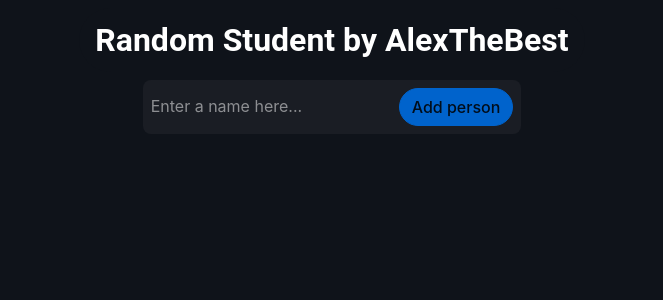
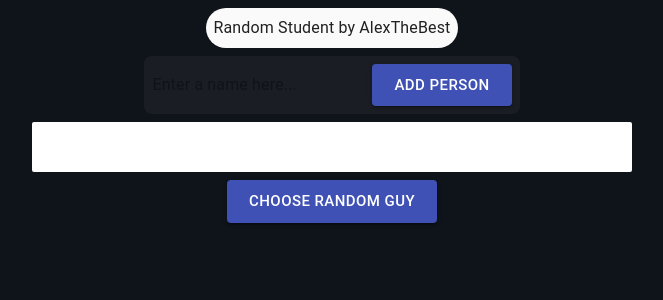
Before and after one commit to JaavLex/random-student, a Next.js app: page / in a window 1280 px wide. Shown: the top 300 px of the page, without its empty margins (308-971 px from the left). Built offline with nearby package versions, Linux system fonts and the light colour scheme.

Commit message:
[feat] Now has localstorage

```diff
--- a/pages/index.tsx
+++ b/pages/index.tsx
@@ -5,32 +5,39 @@ import AppButton from 'components/AppButton'
 import AppTitle from 'components/AppTitle'
 import PlayerCardList from 'components/PlayerCardList'
 import React, { useState } from 'react'
+import { useLocalStorageState } from 'hooks/useLocalStorageState'
 
 export default function index() {
-  const [pList, setPList] = useState([])
-  const [uIndex, setUIndex] = useState(1)
+  const [lList, setLList] = useLocalStorageState(
+    'jaavlex-randomstudent-list',
+    []
+  )
+
+  const [uIndex, setUIndex] = useState(
+    Math.floor((Math.random() * 10 * 10) ^ 20)
+  )
   const [sUser, setSUser] = useState('')
   const [open, setOpen] = React.useState(false)
   const handleOpen = () => setOpen(true)
   const handleClose = () => setOpen(false)
 
   function removeUser(playerId: number) {
-    const tempPList = [...pList]
-    pList.forEach(
-      (e: any, i: any) => e.id == playerId && tempPList.splice(i, 1)
+    const templList = [...lList]
+    lList.forEach(
+      (e: any, i: any) => e.id == playerId && templList.splice(i, 1)
     )
-    setPList(tempPList)
+    setLList(templList)
   }
 
   function addUser(userName: string) {
-    const tempPList = [...pList]
-    tempPList.push({ id: uIndex, username: userName })
-    setPList(tempPList)
-    setUIndex(uIndex + 1)
+    const templList = [...lList]
+    templList.push({ id: uIndex, username: userName })
+    setLList(templList)
+    setUIndex(Math.floor((Math.random() * 10 * 10) ^ 20))
   }
 
   function selectUser() {
-    setSUser(pList[Math.floor(Math.random() * pList.length)].username)
+    setSUser(lList[Math.floor(Math.random() * lList.length)].username)
   }
 
   return (
@@ -42,17 +49,15 @@ export default function index() {
     >
       <AppTitle title="Random Student by AlexTheBest" />
       <AppAddUser onAdd={(uName) => addUser(uName)} />
-      {pList.length > 0 && (
       <Box
         display="flex"
         justifyContent="center"
         flexDirection="column"
         alignItems="center"
       >
-          <PlayerCardList players={pList} onRemove={(id) => removeUser(id)} />
+        <PlayerCardList players={lList} onRemove={(id) => removeUser(id)} />
         <AppButton text="Choose random guy" onClickButton={handleOpen} />
       </Box>
-      )}
 
       <Modal
         open={open}
--- a/src/components/AppAddUser.tsx
+++ b/src/components/AppAddUser.tsx
@@ -1,17 +1,14 @@
 import AppInput from './AppInput'
 import AppButton from './AppButton'
 import { Box } from '@material-ui/system'
-import React from 'react'
+import React, { useState } from 'react'
 
 type AppAddUserProps = {
   onAdd: (uName: string) => void
 }
 
 export default function AppAddUser({ onAdd }: AppAddUserProps) {
-  let userName = ''
-  function saveUserName(username: string) {
-    userName = username
-  }
+  const [userName, setUserName] = useState('')
   return (
     <Box
       maxWidth="600px"
@@ -21,7 +18,7 @@ export default function AppAddUser({ onAdd }: AppAddUserProps) {
       padding={1}
       borderRadius={2}
     >
-      <AppInput onChangeInput={(event) => saveUserName(event.target.value)} />
+      <AppInput onChangeInput={(event) => setUserName(event.target.value)} />
       <AppButton text="Add person" onClickButton={() => onAdd(userName)} />
     </Box>
   )
--- a/src/hooks/useLocalStorageState.tsx
+++ b/src/hooks/useLocalStorageState.tsx
@@ -6,23 +6,27 @@ function useLocalStorageState<T>(
   { serialize = JSON.stringify, deserialize = JSON.parse } = {}
 ) {
   const [state, setState] = React.useState(() => {
+    if (typeof window !== 'undefined') {
       const valueInLocalStorage = window.localStorage.getItem(key)
       if (valueInLocalStorage) {
         return deserialize(valueInLocalStorage)
       }
       // @ts-ignore
       return typeof defaultValue === 'function' ? defaultValue() : defaultValue
+    }
   })
 
   const prevKeyRef = React.useRef(key)
 
   React.useEffect(() => {
+    if (typeof window !== 'undefined') {
       const prevKey = prevKeyRef.current
       if (prevKey !== key) {
         window.localStorage.removeItem(prevKey)
       }
       prevKeyRef.current = key
       window.localStorage.setItem(key, serialize(state))
+    }
   }, [key, state, serialize])
 
   return [state, setState]
```
Lines whose indentation alone changed are shown as unchanged.
